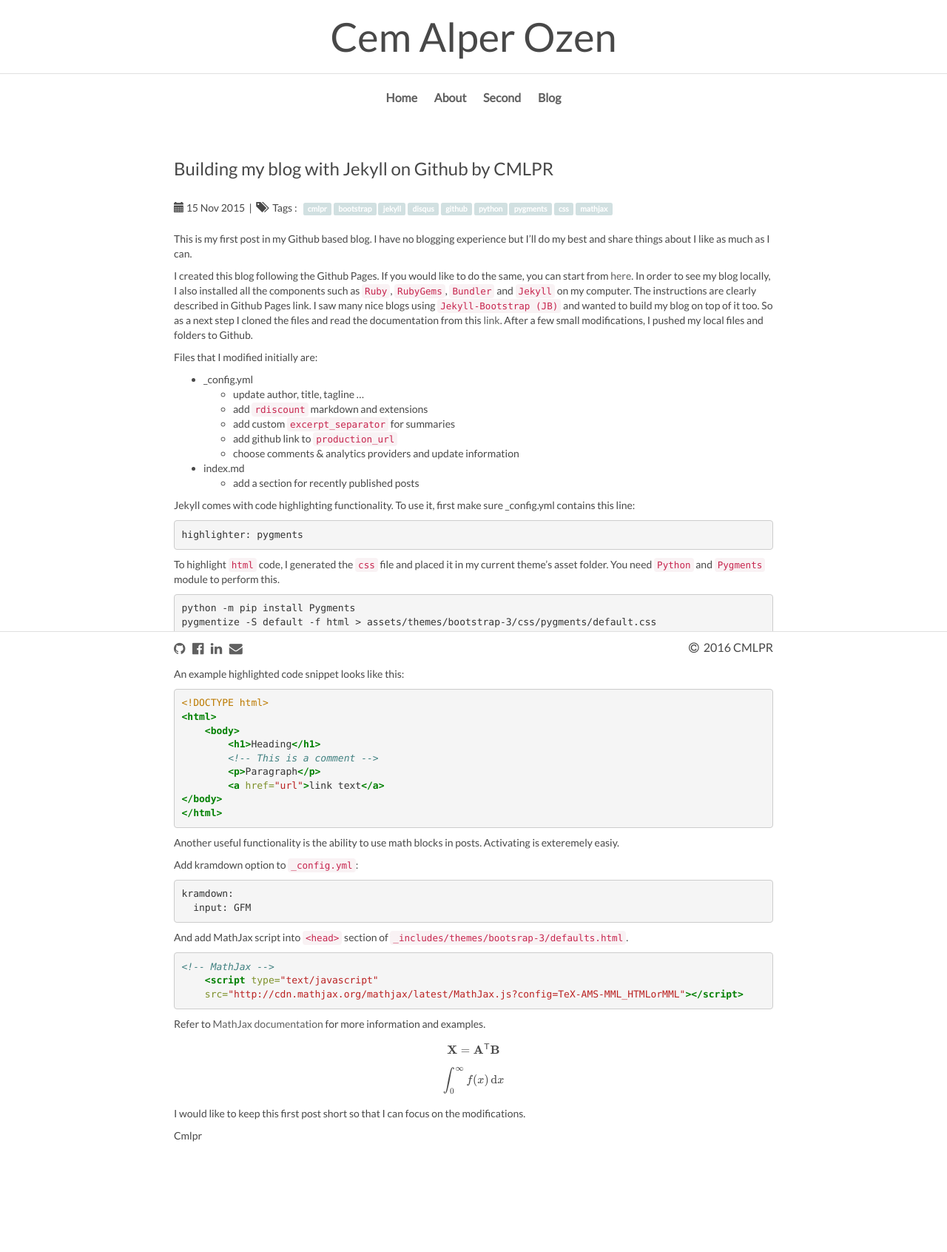
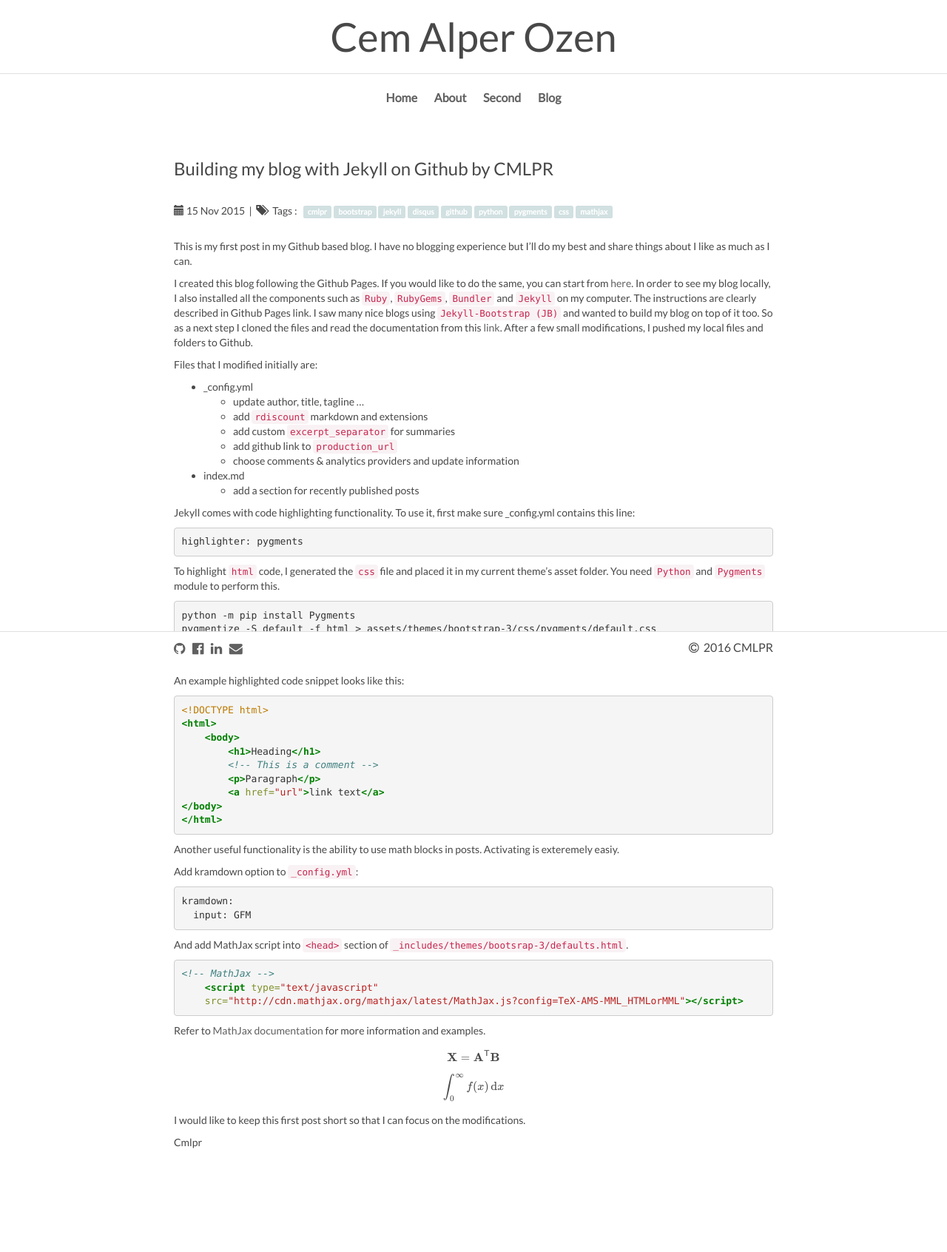
Before and after one commit to cmlpr/cmlpr.github.io, a Jekyll site: the page built from _posts/2015-11-15-building-my-blog-with-jekyll-on-github.md, in a window 1280 px wide. Shown: the whole page at 74% size. Built offline with Jekyll 4.4.1, drawn with Linux system fonts in a browser that asks for light colours; some web fonts are replaced; formulas are drawn with MathJax 3.

Commit message:
label line height to 300

```diff
--- a/assets/css/default.css
+++ b/assets/css/default.css
@@ -329,7 +329,7 @@
  */
 
 .label {
-    line-height: 200%;
+    line-height: 300%;
 }
 
 .label-primary {
```
